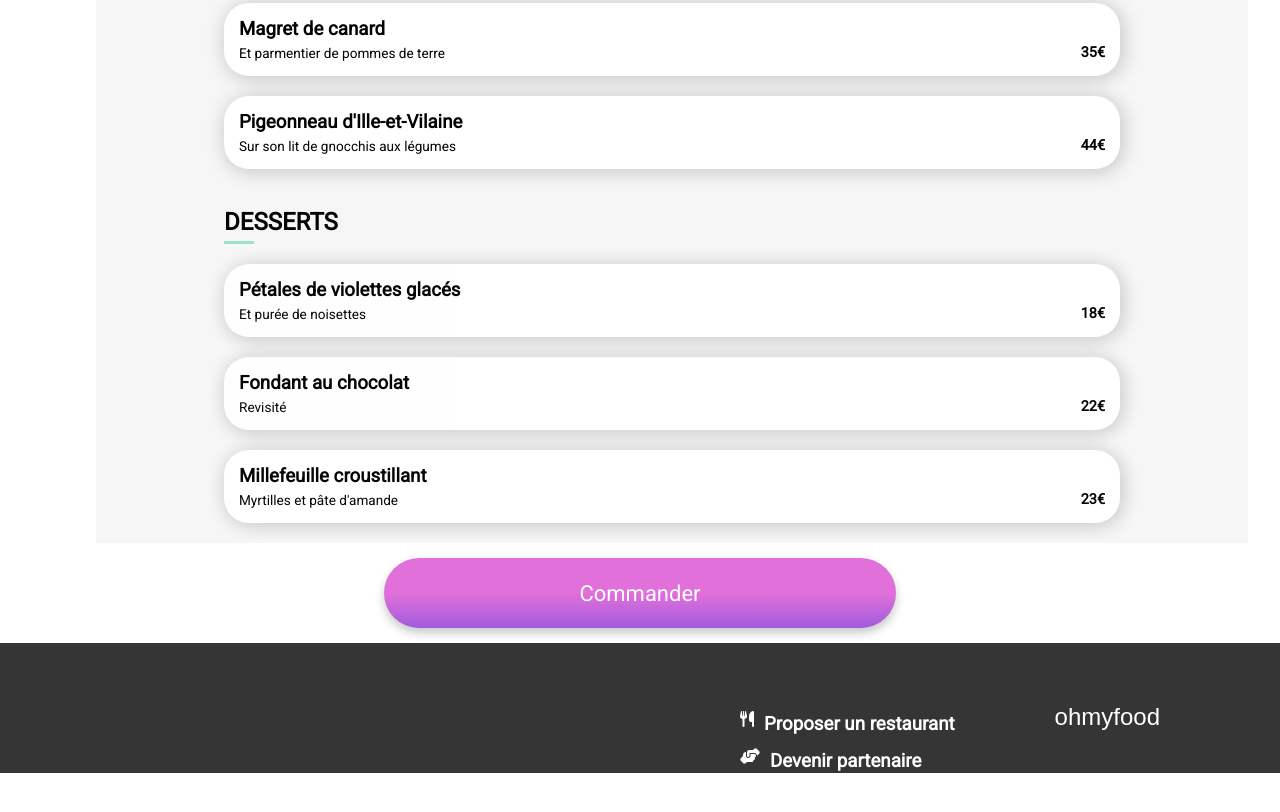
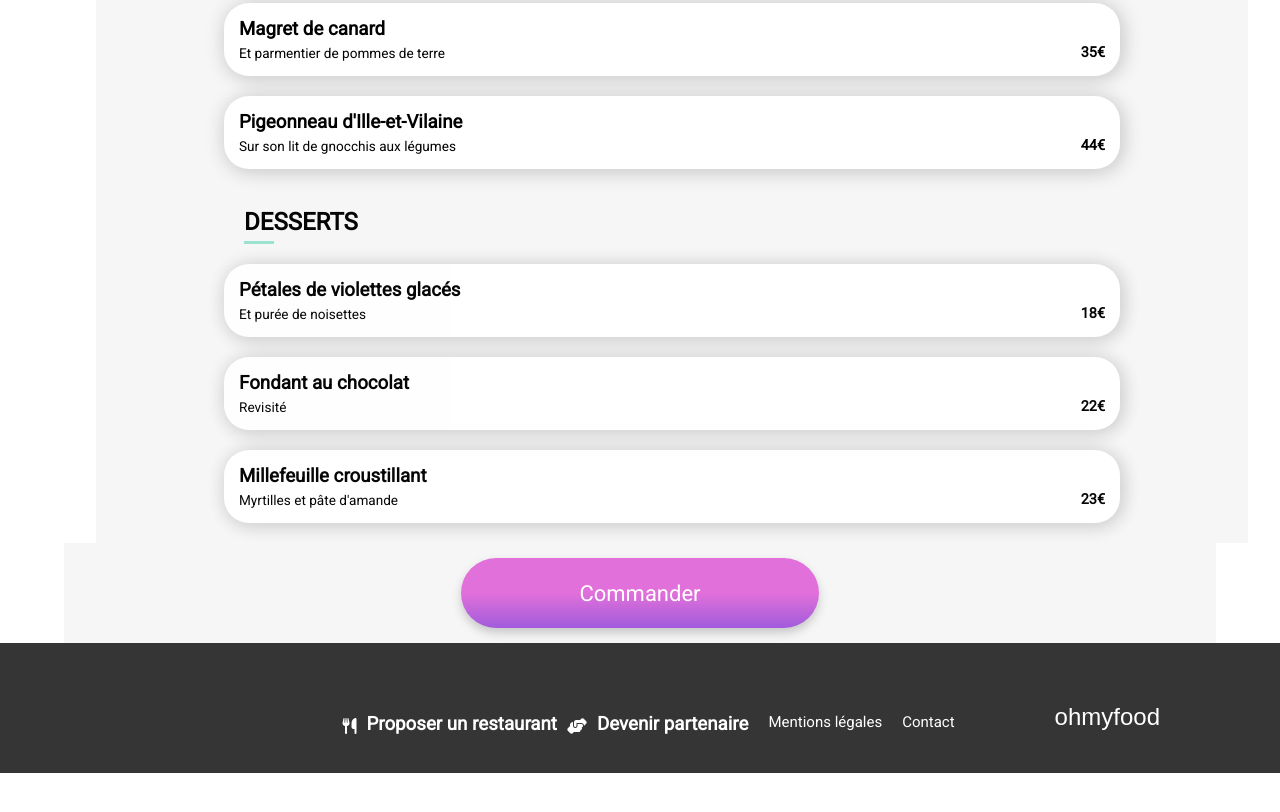
Before and after one commit to RudiDonnot/ohmyfood, a plain HTML site: page restaurants/restaurantalafrancaise.html in a window 1280 px wide. Shown: the part 930-1742 px from the top of the page. After the commit the page ends 1703 px from the top, so only its background shows below. Drawn offline with Linux system fonts and the light colour scheme; a web font is replaced by a local one.

Commit message:
changements post-évaluation n°3

```diff
--- a/assets/sassstylerestaurant.sass
+++ b/assets/sassstylerestaurant.sass
@@ -131,10 +131,10 @@ footer
     border-top-left-radius: 50px
     border-top-right-radius: 50px
     flex-direction: column
-    width: 70%
-    margin-left: 5%
-    padding-left: 10%
-    padding-right: 10%
+    width: 100%
+    margin-left: 0%
+    padding-left: 0%
+    padding-right: 0%
 
     .titreprincipal
         justify-content: flex-start
@@ -150,7 +150,11 @@ footer
             padding-left: 0px
 
     .menuparts
+        h2
+            margin-left: 20px
+
         .ligne
+            margin-left: 20px
             display: flex
             width: 30px
             height: 3px
@@ -159,9 +163,10 @@ footer
             margin-bottom: 20px
 
     article
+        margin-left: 5%
         margin-bottom: 20px
         display: flex
-        width: 100%
+        width: 90%
         border: none
         border-radius: 25px
         overflow: hidden
@@ -235,6 +240,11 @@ footer
                     border-radius: 50%
 
 .restaurantbuttonpart
+    background-color: #f6f6f6
+    width: 100%
+    margin-left: 0%
+    padding-left: 0%
+    padding-right: 0%
     height: 100px
     display: flex
     align-items: center
@@ -278,17 +288,35 @@ footer
             margin-top: 0px
             margin-right: 100px
 
+        .logoposition
+            flex-direction: row
+
     //code des pages restaurants//
 
     .menupart
+        width: 70%
+        margin-left: 5%
+        padding-left: 10%
+        padding-right: 10%
+
+        h2
+            margin-left: 0px
+
         .titreprincipal
             justify-content: center
 
         article
             width: 100%
+            margin-left: 0%
 
         .restaurantbuttonpart
             width: 70%
             margin-left: 5%
             padding-left: 10%
             padding-right: 10%
+
+    .restaurantbuttonpart
+        width: 70%
+        margin-left: 5%
+        padding-left: 10%
+        padding-right: 10%
```
Also changed, not shown: assets/sassstylerestaurant.css, 1 other file.
